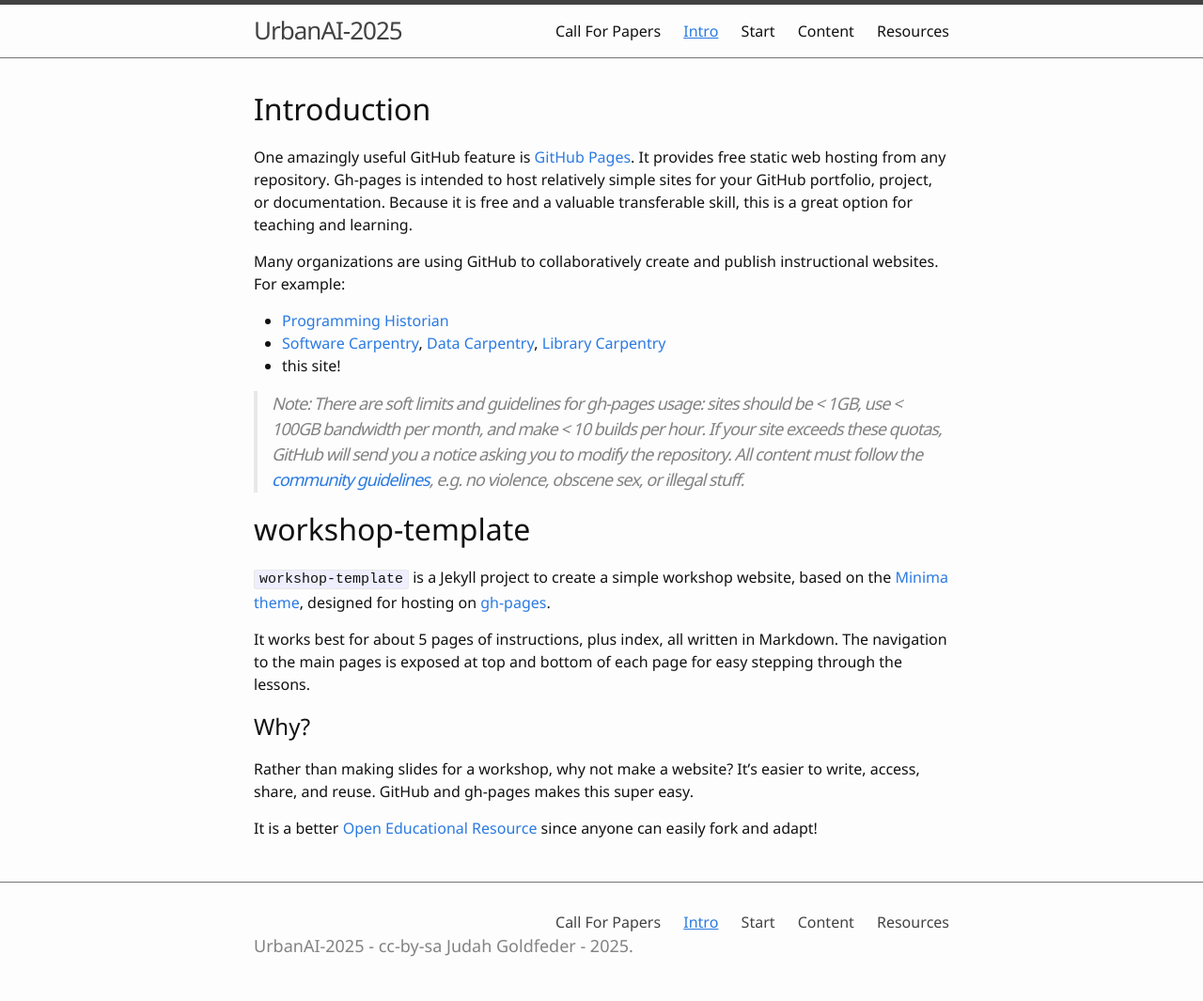
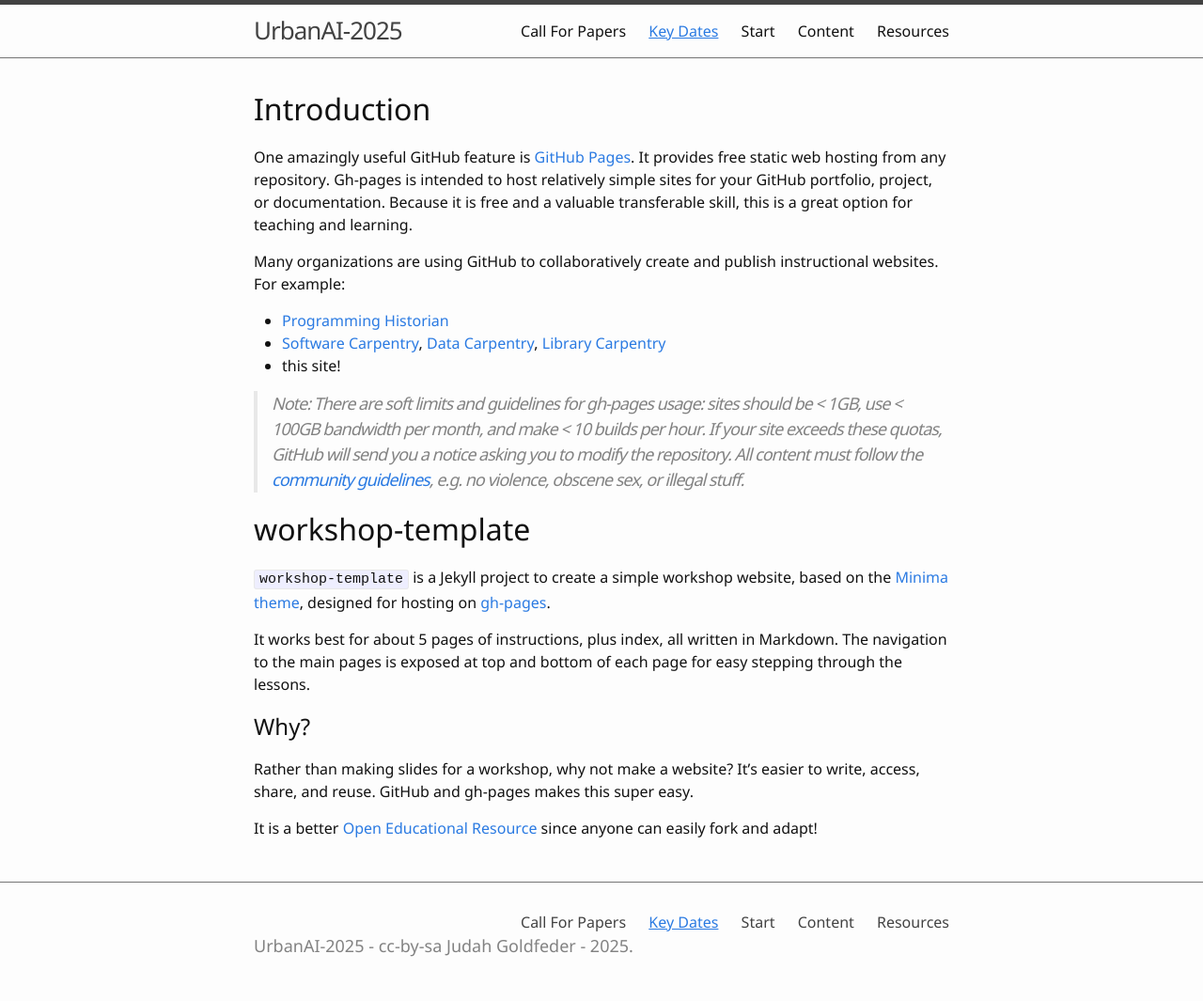
Before and after one commit to urbanAI2025/urbanAI2025.github.io, a Jekyll site: the page built from 1-dates.md, in a window 1280 px wide. Shown: the whole page at 94% size. Built offline with Jekyll 4.4.1, drawn with Linux system fonts in a browser that asks for light colours.

Commit message:
Update and rename 1-intro.md to 1-dates.md

```diff
--- a/1-intro.md
+++ b/1-dates.md
@@ -1,5 +1,5 @@
 ---
-title: Intro
+title: Key Dates
 nav: true
 ---
 
```
